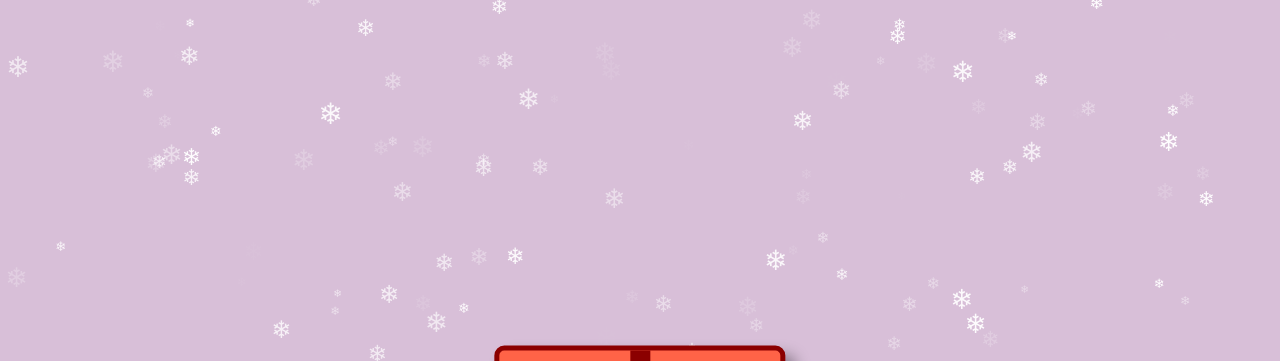
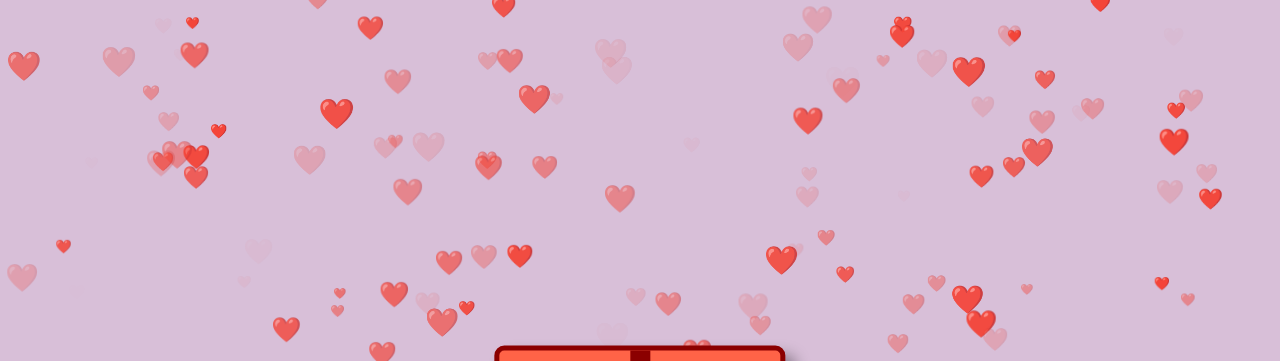
Before and after one commit to huyducnguyen1198/teddybear, a website: page index.html in a window 1280 px wide. Shown: the top 361 px of the page. Drawn offline with Linux system fonts and the light colour scheme.

Commit message:
update to heart

```diff
--- a/app.js
+++ b/app.js
@@ -14,7 +14,7 @@ document.addEventListener('DOMContentLoaded', () => {
         for (let i = 0; i < 200; i++) {
             const snowflake = document.createElement('div');
             snowflake.className = 'snowflake';
-            snowflake.textContent = '❄';
+            snowflake.textContent = '❤️';//heart; //'❄'; //❤️
             snowflake.style.left = Math.random() * 100 + 'vw';
             snowflake.style.opacity = Math.random();
             snowflake.style.fontSize = Math.random() * 20 + 10 + 'px';
--- a/index.html
+++ b/index.html
@@ -13,7 +13,7 @@
 
     <audio id="mySong" src="sounds/mylove.mp3" preload="auto"></audio>
   <div id="teddy-container"></div>
-  <div id="centered-text">A sorrrrryyyyy e nha!!!!!!!</div> <!-- This is the new text element -->
+  <div id="centered-text"></div> <!-- This is the new text element -->
   <script src="app.js"></script>
 </body>
 </html>
--- a/styles.css
+++ b/styles.css
@@ -83,7 +83,7 @@ text-shadow: 2px 2px 8px rgba(0, 0, 0, 0.7);
 .snowflake {
   position: absolute;
   top: -10vh;
-  color: white;
+  color: red;
   user-select: none;
   z-index: 9999;
 }
```
Also changed, not shown: 2 other files.
